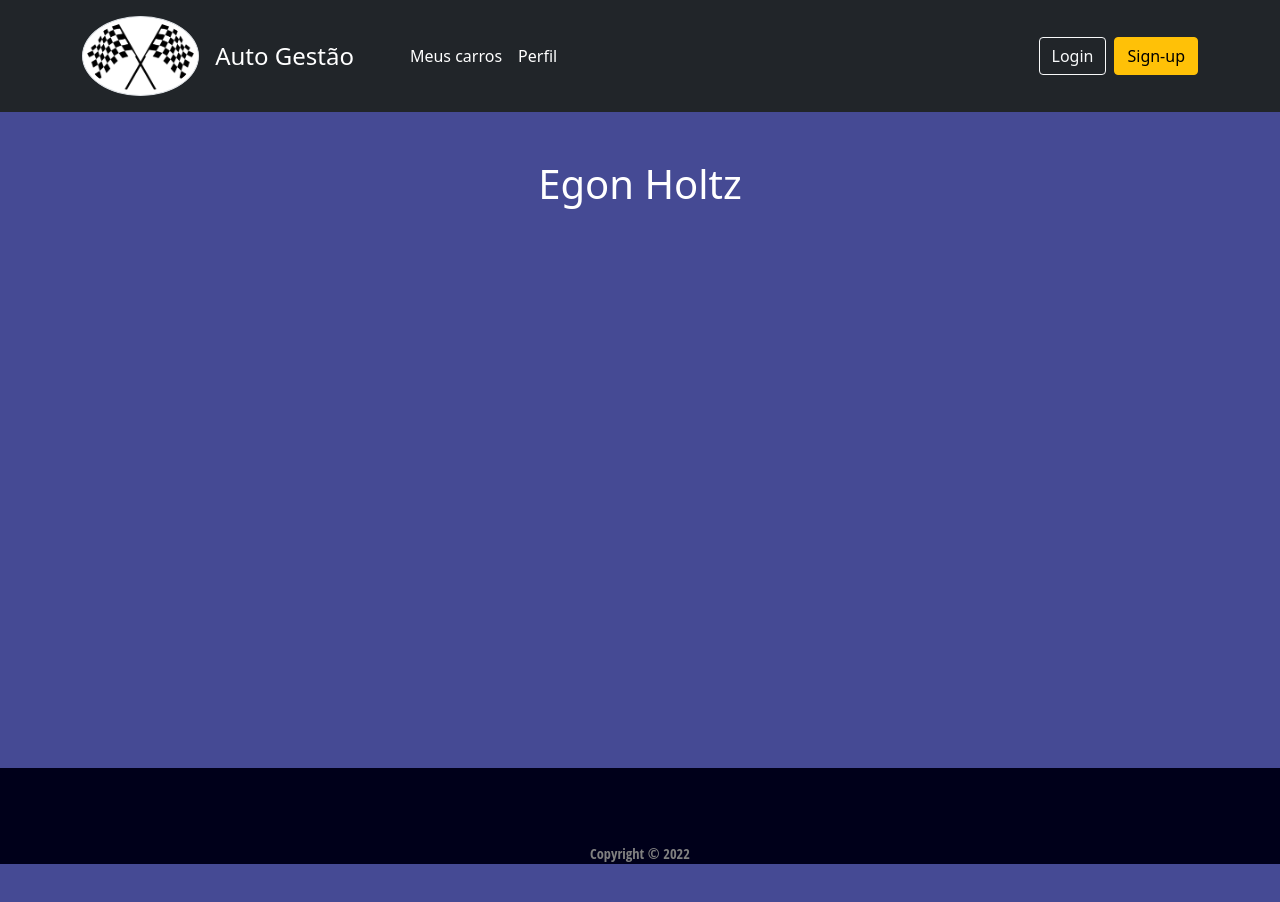
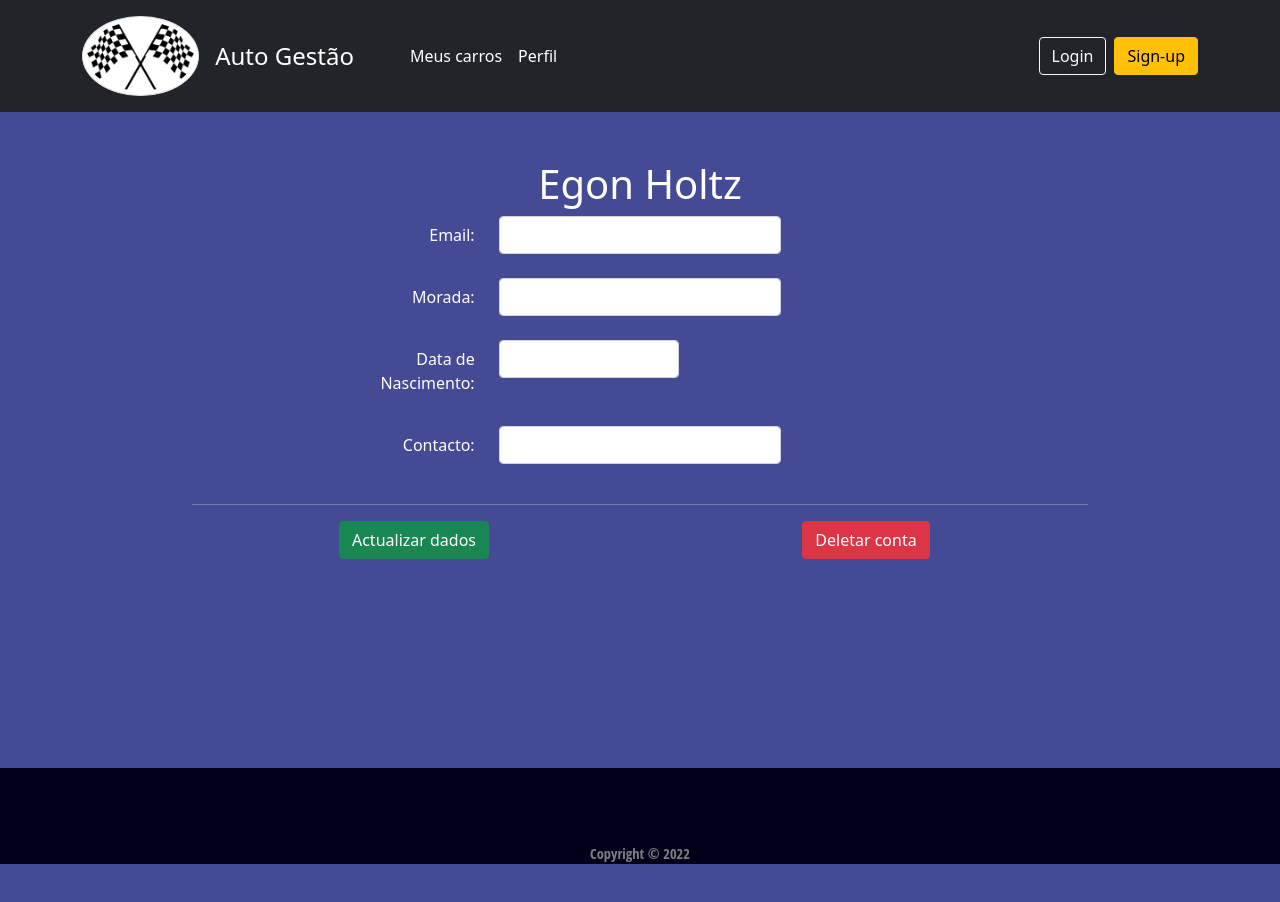
Before and after one commit to EgonHoltz/pwa-frtnd-autogestao, a Vue app: page /profile in a window 1280 px wide. Shown: the top 902 px of the page. Built offline with nearby package versions, Linux system fonts and the light colour scheme.

Commit message:
Profile page finished

```diff
--- a/src/views/Home.vue
+++ b/src/views/Home.vue
@@ -1,6 +1,6 @@
 <template>
     <div id='content-home-wrap'>
-        <main class="px-3 text-center">
+        <main class="pt-5 px-3 text-center">
             <img src="../assets/central-car.png" class="rounded" alt="A car on the center">
             <h1>Bem vindo ao Auto Gestão</h1>
             <p class="lead">Onde Podes fazer a gestão de tua viatura</p>
--- a/src/views/user/Profile.vue
+++ b/src/views/user/Profile.vue
@@ -1,8 +1,50 @@
 <template>
     <div class="template-profile">
         <div class="text-center pt-5">
-        <h1>Egon Holtz</h1>
+            <h1>Egon Holtz</h1>
+            <form action="">
+                <div class="row mb-3">
+                    <div class="col-md-2"></div>
+                    <div class="col-md-8">
+                        <div class="col-sm-15 mb-4 row">
+                            <label for="staticEmail" class="col-sm-3 col-form-label text-end">Email:</label>
+                            <div class="col-sm-6">
+                                <input type="text" class="form-control"  placeholder="">
+                            </div>
+                        </div>
+                        <div class="col-sm-15 mb-4 row">
+                            <label for="staticEmail" class="col-sm-3 col-form-label text-end">Morada:</label>
+                            <div class="col-sm-6">
+                                <input type="text" class="form-control"  placeholder="">
+                            </div>
+                        </div>
+                        <div class="col-sm-15 mb-4 row">
+                            <label for="staticEmail" class="col-sm-3 col-form-label text-end">Data de Nascimento:</label>
+                            <div class="col-sm-4">
+                                <input type="text" class="form-control"  placeholder="">
+                            </div>
+                        </div>
+                        <div class="col-sm-15 mb-4 row">
+                            <label for="staticEmail" class="col-sm-3 col-form-label text-end">Contacto:</label>
+                            <div class="col-sm-6">
+                                <input type="text" class="form-control"  placeholder="">
+                            </div>
+                        </div>
+                    </div>
+                    <div class="col-md-2"></div>
+                </div>
 
+                <hr>
+                <div class="row g-2">
+                    <div class="col-6">
+                        <a href="" class="btn btn-success">Actualizar dados</a>
+                    </div>
+                    <div class="col-6">
+                        <a href="" class="btn btn-danger">Deletar conta</a>
+                    </div>
+                </div>
+
+            </form>
         </div>
 
     </div>
```
Also changed, not shown: src/views/SignUp.vue (added), src/views/Signin.vue (deleted).
